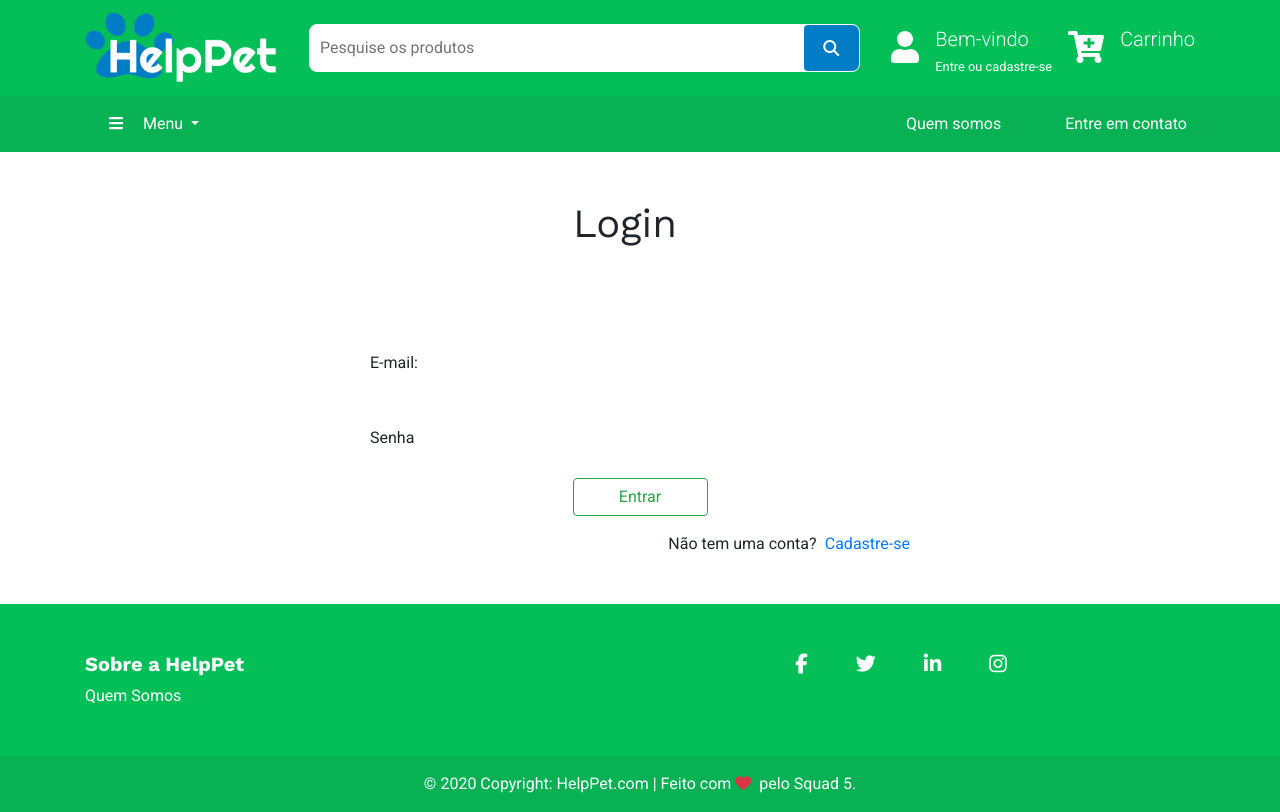
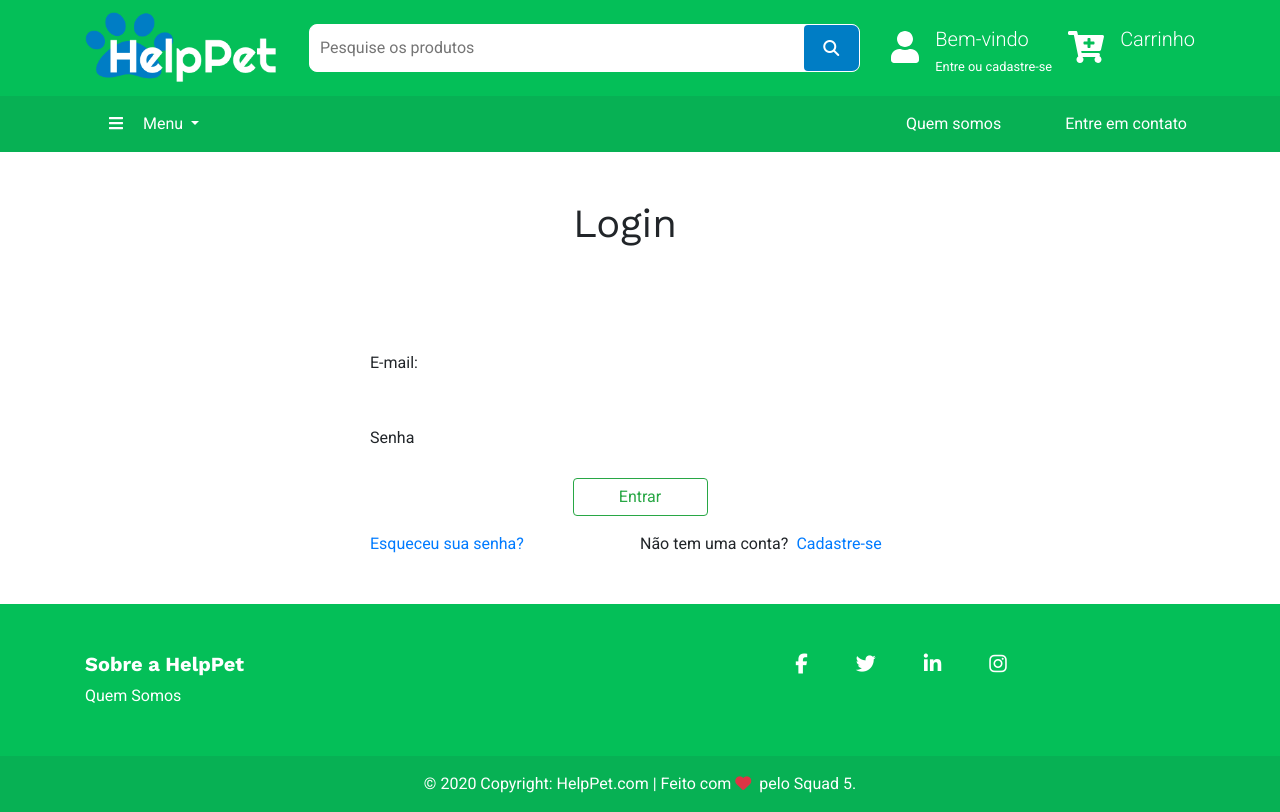
Before and after one commit to juliop3p/HelppetFrontend, an Angular app in the folder frontend/: page /login in a window 1280 px wide. Built offline with nearby package versions, Linux system fonts and the light colour scheme.

Commit message:
update login

```diff
--- a/frontend/src/app/pages/login/login.component.html
+++ b/frontend/src/app/pages/login/login.component.html
@@ -39,9 +39,19 @@
         </button>
       </div>
 
+      <div class="row">
+      <div class="col-md-6">
+      <div class="mt-3 d-flex justify-content-right">
+        <a routerLink="/cadastro">Esqueceu sua senha?</a>
+      </div>
+      </div>
+      <div class="col-mb-6">
       <div class="mt-3 d-flex justify-content-end">
         Não tem uma conta?&ensp;<a routerLink="/cadastro">Cadastre-se</a>
       </div>
     </div>
   </div>
+
+    </div>
+  </div>
 </div>
```
